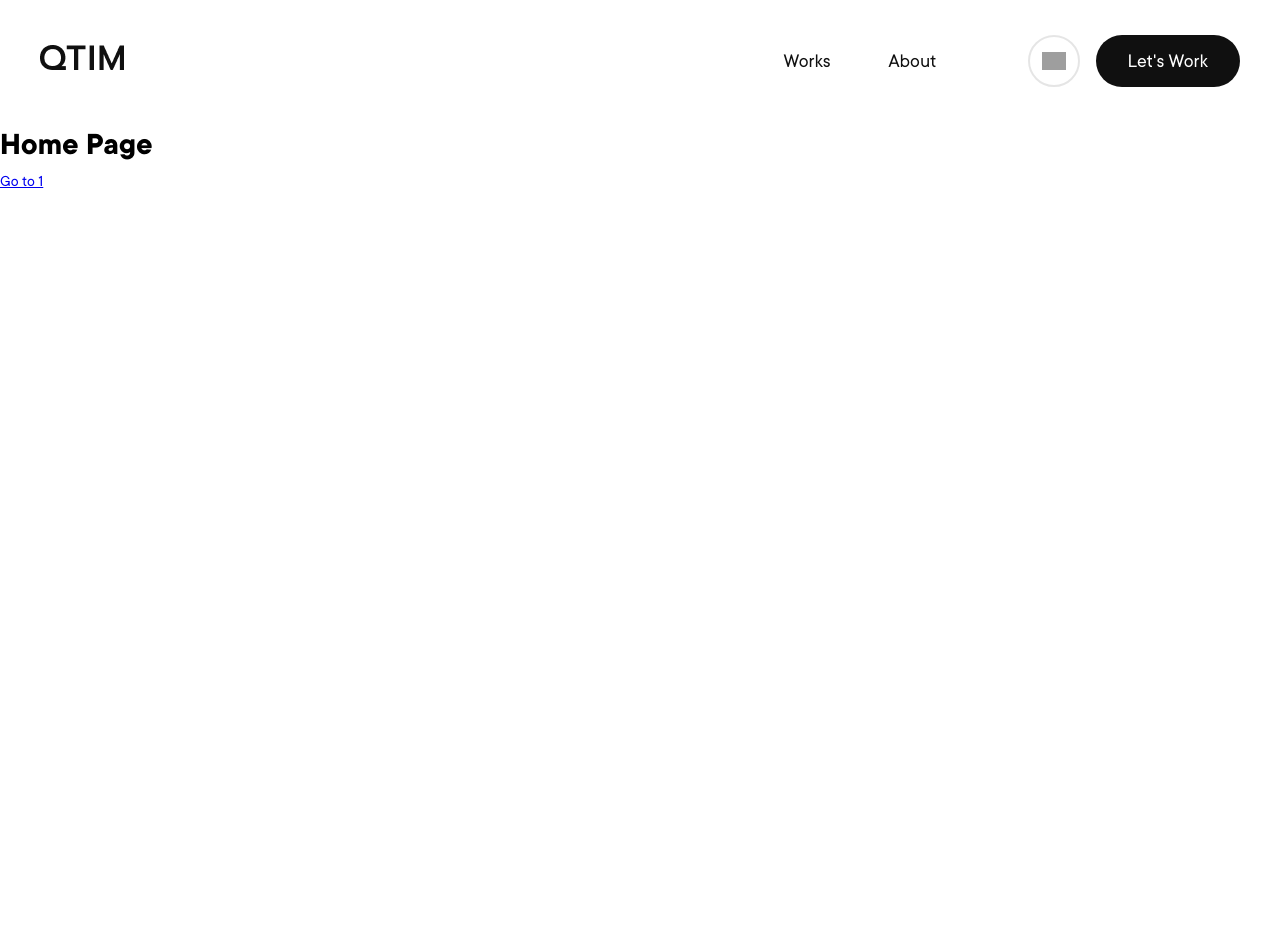
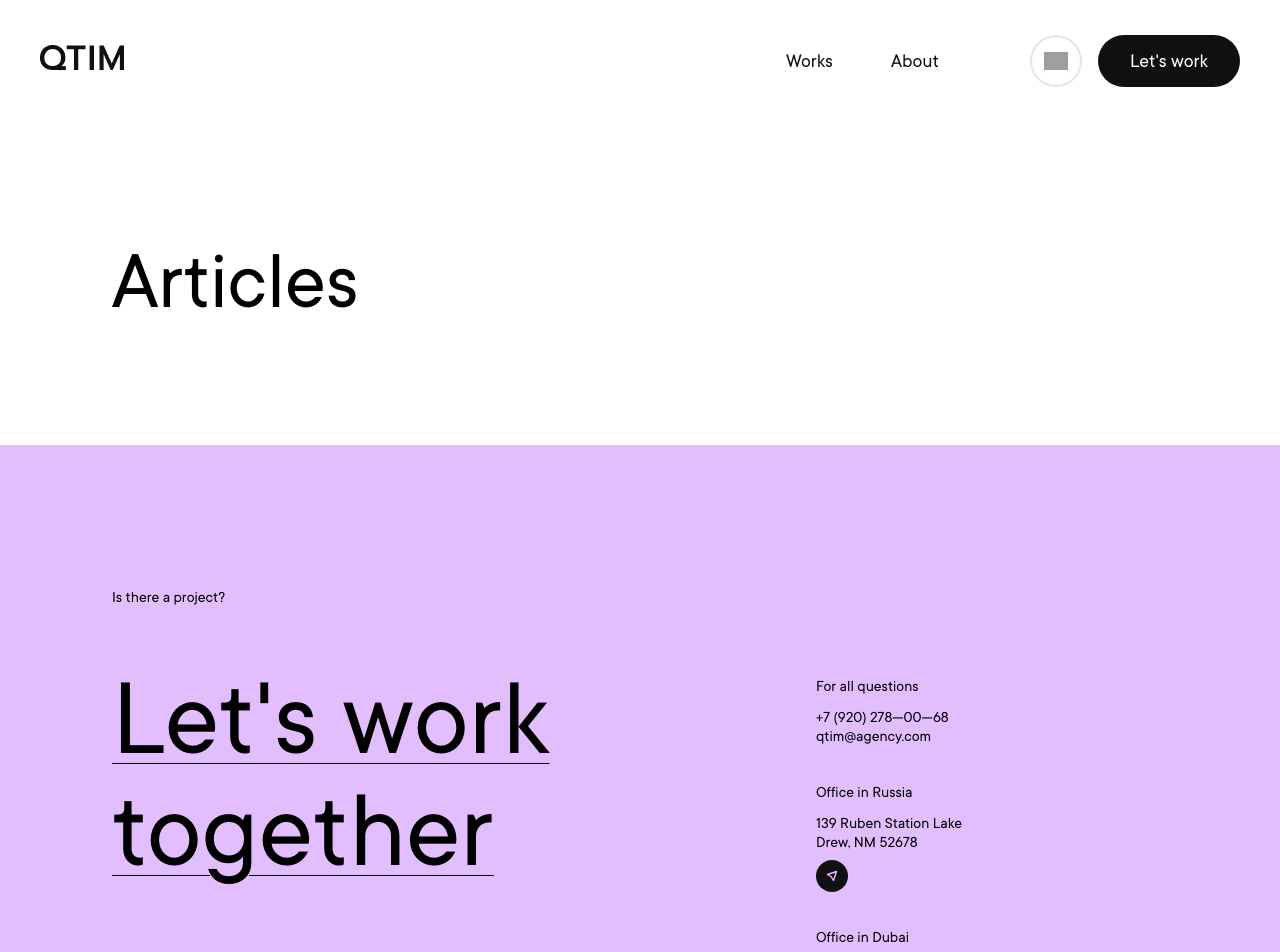
Before and after one commit to ddrigota/qtim-test, a Nuxt app: page / in a window 1280 px wide. Shown: the top 952 px of the page. Before the commit the page ends 800 px from the top, so only its background shows below. Built offline with nearby package versions, Linux system fonts and the light colour scheme; grey boxes are pictures that could not be loaded.

Commit message:
add footer layout

```diff
--- a/app.vue
+++ b/app.vue
@@ -1,12 +1,22 @@
 <template>
   <div>
     <NuxtLayout>
-      <Header />
-      <NuxtPage />
+      <div class="container">
+        <Header />
+        <NuxtPage />
+      </div>
+      <Footer />
     </NuxtLayout>
   </div>
 </template>
 
 <script setup></script>
 
-<style></style>
+<style scoped lang="scss">
+.container {
+  max-width: 1440px;
+  margin: 0 auto;
+  display: flex;
+  flex-direction: column;
+}
+</style>
--- /dev/null
+++ b/components/footer-contact-item.vue
@@ -0,0 +1,77 @@
+<template>
+  <div class="footer__contacts-item">
+    <p class="footer__contacts-title">{{ title }}</p>
+    <p
+      v-for="(contact, index) in contacts"
+      :key="index"
+      class="footer__contacts-text">
+      {{ contact }}
+    </p>
+    <NuxtLink
+      v-if="showButton && address"
+      :to="googleMapsUrl"
+      target="_blank"
+      rel="noopener noreferrer"
+      class="footer__contacts-button">
+      <img
+        src="~/assets/arrow.svg"
+        alt="see location" />
+    </NuxtLink>
+  </div>
+</template>
+
+<script setup lang="ts">
+interface Props {
+  title: string;
+  contacts: string[];
+  showButton: boolean;
+  address?: string;
+}
+
+const props = defineProps<Props>();
+
+const googleMapsUrl = computed(() => {
+  if (props.showButton && props.address) {
+    const encodedAddress = encodeURIComponent(props.address);
+    return `https://www.google.com/maps/search/?api=1&query=${encodedAddress}`;
+  }
+  return "";
+});
+</script>
+
+<style scoped lang="scss">
+.footer__contacts {
+  &-title {
+    margin-bottom: 12px;
+  }
+  &-text {
+    font-size: 16px;
+    font-weight: 400;
+  }
+  &-button {
+    display: flex;
+    align-items: center;
+    justify-content: center;
+    background-color: $color-grey-1;
+    border: none;
+    border-radius: 50%;
+    width: 32px;
+    height: 32px;
+    cursor: pointer;
+    margin-top: 8px;
+    &:hover {
+      background-color: $color-grey-2;
+    }
+    &:active {
+      background-color: $color-grey-3;
+    }
+    &:focus {
+      outline: transparent;
+    }
+    &:focus-visible {
+      outline: 2px solid $color-grey-1;
+      outline-offset: 2px;
+    }
+  }
+}
+</style>
--- /dev/null
+++ b/components/footer-contacts.vue
@@ -0,0 +1,34 @@
+<template>
+  <div class="footer__contacts">
+    <FooterContactItem
+      title="For all questions"
+      :contacts="['+7 (920) 278—00—68', 'qtim@agency.com']"
+      :show-button="false" />
+    <FooterContactItem
+      title="Office in Russia"
+      :contacts="['139 Ruben Station Lake Drew, NM 52678']"
+      :show-button="true"
+      address="139 Ruben Station Lake Drew, NM 52678" />
+    <FooterContactItem
+      title="Office in Dubai"
+      :contacts="['139 Ruben Station Lake Drew, NM 52678']"
+      :show-button="true"
+      address="139 Ruben Station Lake Drew, NM 52678" />
+  </div>
+</template>
+
+<script setup lang="ts"></script>
+
+<style scoped lang="scss">
+.footer__contacts {
+  padding-top: 12px;
+  line-height: 100%;
+  max-width: 152px;
+  display: flex;
+  flex-direction: column;
+  gap: 36px;
+  font-size: 16px;
+  font-weight: 400;
+  line-height: 19.2px;
+}
+</style>
--- /dev/null
+++ b/components/footer-text.vue
@@ -0,0 +1,30 @@
+<template>
+  <div class="footer__text">
+    <p class="footer__text-title">Is there a project?</p>
+    <div class="footer__text-grid">
+      <p class="footer__text-subtitle">Let's work together</p>
+      <FooterContacts />
+    </div>
+  </div>
+</template>
+
+<script setup lang="ts"></script>
+
+<style scoped lang="scss">
+.footer {
+  &__text-grid {
+    margin-top: 56px;
+    display: grid;
+    grid-template-columns: 2fr 1fr;
+  }
+  &__text-subtitle {
+    font-size: 112px;
+    font-weight: 400;
+    text-decoration: underline;
+    line-height: 100%;
+    text-underline-offset: 10px;
+    text-decoration-thickness: 1px;
+    text-decoration-skip-ink: all;
+  }
+}
+</style>
--- /dev/null
+++ b/components/footer.vue
@@ -0,0 +1,28 @@
+<template>
+  <footer class="footer">
+    <div class="footer__container">
+      <FooterText />
+      <div class="footer__links"></div>
+    </div>
+  </footer>
+</template>
+
+<script setup lang="ts"></script>
+
+<style scoped lang="scss">
+.footer {
+  width: 100%;
+  height: 900px;
+  background-color: $color-purple-light;
+  &__container {
+    padding: 140px 112px 0;
+    width: 100%;
+    height: 100%;
+    max-width: 1440px;
+    margin: 0 auto;
+    display: flex;
+    flex-direction: column;
+    justify-content: space-between;
+  }
+}
+</style>
--- a/components/header-buttons.vue
+++ b/components/header-buttons.vue
@@ -14,7 +14,7 @@
       class="header-buttons__link"
       type="button"
       to="https://qtim.pro/">
-      Let's Work
+      Let's work
     </NuxtLink>
   </div>
 </template>
--- a/components/header.vue
+++ b/components/header.vue
@@ -12,13 +12,13 @@
 
 <style scoped lang="scss">
 .header {
+  width: 100%;
   display: flex;
   align-items: center;
   justify-content: space-between;
   padding: 0 40px;
   height: 121px;
   max-width: 1440px;
-  margin: 0 auto;
 }
 .header-nav {
   display: flex;
--- a/pages/index.vue
+++ b/pages/index.vue
@@ -1,10 +1,19 @@
 <template>
-  <div>
-    <h1 class="header">Home Page</h1>
-    <NuxtLink to="/1">Go to 1</NuxtLink>
-  </div>
+  <section class="posts">
+    <h1 class="posts__title">Articles</h1>
+  </section>
 </template>
 
 <script setup lang="ts"></script>
 
-<style scoped lang="scss"></style>
+<style scoped lang="scss">
+.posts {
+  flex: 1;
+  padding: 120px 112px;
+  &__title {
+    font-size: 84px;
+    font-weight: 400;
+    line-height: 100%;
+  }
+}
+</style>
```
Also changed, not shown: assets/arrow.svg (added), 1 other file (tests, documents, lock files or other folders).
